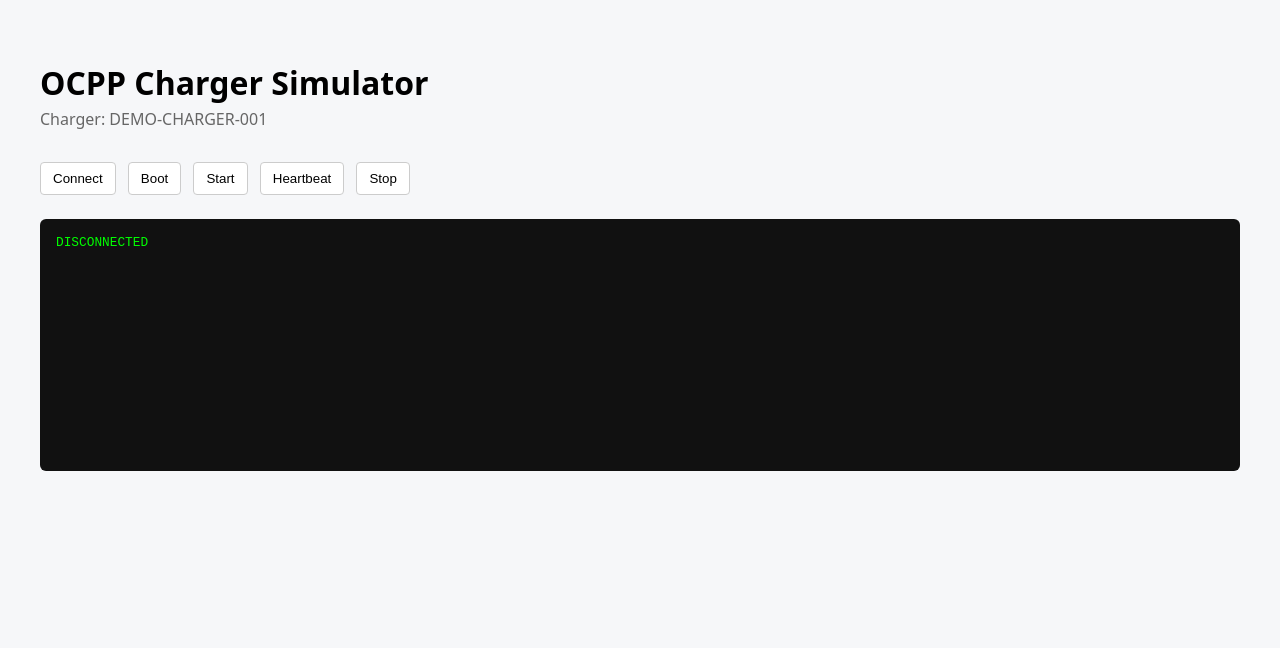
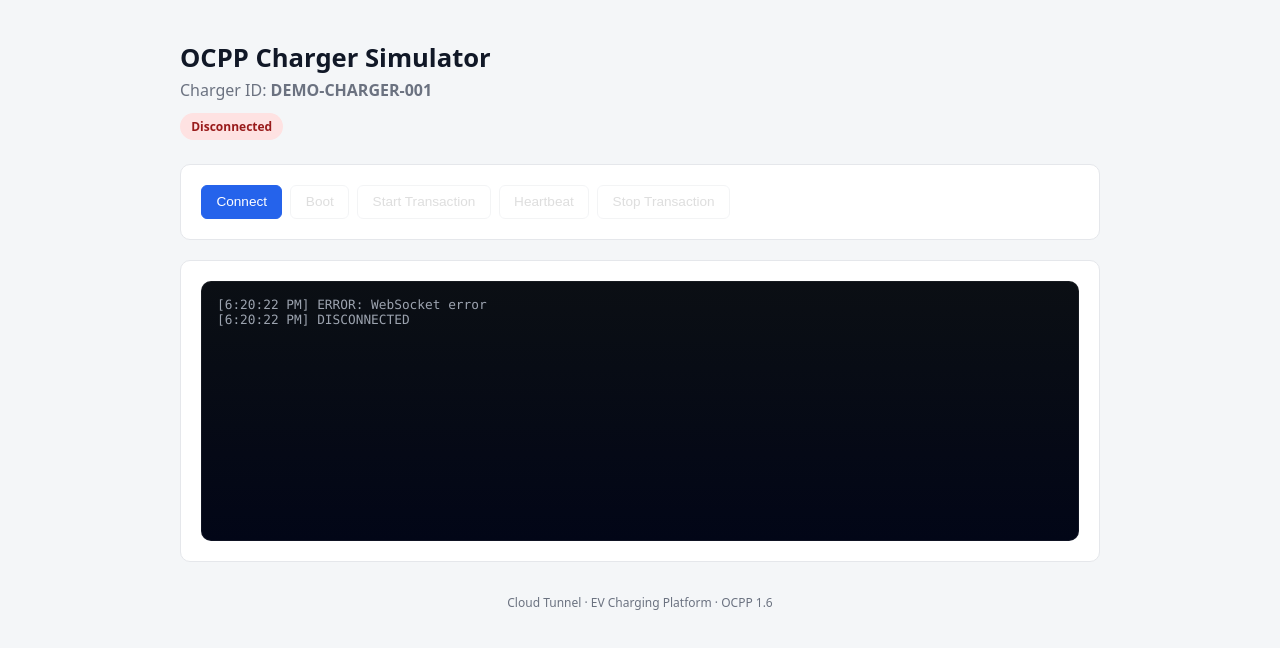
Before and after one commit to islas104/ev-charging-management-platform, a plain HTML site: page frontend/index.html in a window 1280 px wide. Both pictures are taken after a click on the button "Connect". Drawn offline with Linux system fonts and the light colour scheme.

Commit message:
Finalize charger simulator UI and websocket error handling

```diff
--- a/frontend/index.html
+++ b/frontend/index.html
@@ -3,72 +3,212 @@
 <head>
   <meta charset="UTF-8" />
   <title>OCPP Charger Simulator</title>
+
   <style>
+    :root {
+      --bg: #f4f6f8;
+      --panel: #ffffff;
+      --primary: #2563eb;
+      --border: #e5e7eb;
+      --text: #111827;
+      --muted: #6b7280;
+      --terminal-bg: #0b0f14;
+      --terminal-text: #22c55e;
+      --danger-bg: #fee2e2;
+      --danger-text: #991b1b;
+      --info-bg: #e0f2fe;
+      --info-text: #075985;
+      --success-bg: #dcfce7;
+      --success-text: #166534;
+    }
+
+    * {
+      box-sizing: border-box;
+    }
+
     body {
+      margin: 0;
       font-family: system-ui, -apple-system, BlinkMacSystemFont, sans-serif;
-      background: #f6f7f9;
-      padding: 2rem;
+      background: var(--bg);
+      color: var(--text);
+      padding: 2.5rem;
+    }
+
+    .container {
+      max-width: 920px;
+      margin: 0 auto;
+    }
+
+    header {
+      margin-bottom: 1.5rem;
     }
 
     h1 {
-      margin-bottom: 0.25rem;
+      margin: 0;
+      font-size: 1.6rem;
     }
 
     .subtitle {
-      color: #666;
-      margin-bottom: 1.5rem;
+      color: var(--muted);
+      margin-top: 0.25rem;
+    }
+
+    .status {
+      display: inline-block;
+      margin-top: 0.75rem;
+      padding: 0.3rem 0.7rem;
+      border-radius: 999px;
+      font-size: 0.75rem;
+      font-weight: 600;
+    }
+
+    .status.disconnected {
+      background: var(--danger-bg);
+      color: var(--danger-text);
+    }
+
+    .status.connected {
+      background: var(--info-bg);
+      color: var(--info-text);
+    }
+
+    .status.active {
+      background: var(--success-bg);
+      color: var(--success-text);
+    }
+
+    .panel {
+      background: var(--panel);
+      border: 1px solid var(--border);
+      border-radius: 10px;
+      padding: 1.25rem;
+      margin-bottom: 1.25rem;
+    }
+
+    .controls {
+      display: flex;
+      gap: 0.5rem;
+      flex-wrap: wrap;
     }
 
     button {
-      padding: 0.5rem 0.75rem;
-      margin-right: 0.5rem;
-      margin-top: 0.5rem;
-      border-radius: 4px;
-      border: 1px solid #ccc;
+      appearance: none;
+      border: 1px solid var(--border);
       background: #fff;
+      padding: 0.55rem 0.9rem;
+      border-radius: 6px;
       cursor: pointer;
+      font-size: 0.85rem;
+      transition: all 0.15s ease;
     }
 
-    button:hover {
-      background: #f0f0f0;
+    button:hover:not(:disabled) {
+      background: #f9fafb;
     }
 
-    pre {
-      margin-top: 1.5rem;
-      background: #111;
-      color: #0f0;
+    button.primary {
+      background: var(--primary);
+      color: #fff;
+      border-color: var(--primary);
+    }
+
+    button.primary:hover:not(:disabled) {
+      opacity: 0.9;
+    }
+
+    button:disabled {
+      opacity: 0.45;
+      cursor: not-allowed;
+    }
+
+    .terminal {
+      background: linear-gradient(180deg, #0b0f14, #020617);
+      color: var(--terminal-text);
+      font-family: ui-monospace, SFMono-Regular, Menlo, monospace;
+      font-size: 0.8rem;
       padding: 1rem;
-      border-radius: 6px;
-      height: 220px;
-      overflow: auto;
-      font-size: 0.8rem;
+      border-radius: 10px;
+      height: 260px;
+      overflow-y: auto;
+      box-shadow: inset 0 0 0 1px rgba(255,255,255,0.05);
+    }
+
+    .terminal .dim {
+      color: #9ca3af;
+    }
+
+    footer {
+      margin-top: 2rem;
+      text-align: center;
+      font-size: 0.75rem;
+      color: var(--muted);
     }
   </style>
 </head>
+
 <body>
+  <div class="container">
 
+    <header>
       <h1>OCPP Charger Simulator</h1>
-  <div class="subtitle">Charger: DEMO-CHARGER-001</div>
+      <div class="subtitle">Charger ID: <strong>DEMO-CHARGER-001</strong></div>
+      <div id="status" class="status disconnected">Disconnected</div>
+    </header>
 
-  <div>
-    <button onclick="connect()">Connect</button>
-    <button onclick="boot()">Boot</button>
-    <button onclick="start()">Start</button>
-    <button onclick="heartbeat()">Heartbeat</button>
-    <button onclick="stop()">Stop</button>
+    <div class="panel">
+      <div class="controls">
+        <button id="connectBtn" class="primary" onclick="connect()">Connect</button>
+        <button id="bootBtn" onclick="boot()">Boot</button>
+        <button id="startBtn" onclick="start()">Start Transaction</button>
+        <button id="heartbeatBtn" onclick="heartbeat()">Heartbeat</button>
+        <button id="stopBtn" onclick="stop()">Stop Transaction</button>
+      </div>
     </div>
 
-  <pre id="log"></pre>
+    <div class="panel">
+      <div class="terminal" id="log"></div>
+    </div>
+
+    <footer>
+      Cloud Tunnel · EV Charging Platform · OCPP 1.6
+    </footer>
+  </div>
 
   <script>
     let socket;
-    let activeTransactionId;
+    let activeTransactionId = null;
+
     const logEl = document.getElementById('log');
+    const statusEl = document.getElementById('status');
 
-    const log = (m) => {
-      logEl.textContent += m + '\n';
+    const connectBtn = document.getElementById('connectBtn');
+    const bootBtn = document.getElementById('bootBtn');
+    const startBtn = document.getElementById('startBtn');
+    const stopBtn = document.getElementById('stopBtn');
+    const heartbeatBtn = document.getElementById('heartbeatBtn');
+
+    function log(message, dim = false) {
+      const ts = new Date().toLocaleTimeString();
+      const line = document.createElement('div');
+      if (dim) line.className = 'dim';
+      line.textContent = `[${ts}] ${message}`;
+      logEl.appendChild(line);
       logEl.scrollTop = logEl.scrollHeight;
-    };
+    }
+
+    function setStatus(type, text) {
+      statusEl.className = `status ${type}`;
+      statusEl.textContent = text;
+    }
+
+    function setButtons(state) {
+      bootBtn.disabled = state === 'disconnected';
+      startBtn.disabled = state !== 'connected';
+      stopBtn.disabled = state !== 'active';
+      heartbeatBtn.disabled = state === 'disconnected';
+    }
+
+    setButtons('disconnected');
 
     const id = () => Math.random().toString(36).substring(2, 8);
 
@@ -78,54 +218,70 @@
         ['ocpp1.6']
       );
 
-      socket.onopen = () => log('CONNECTED');
-      socket.onmessage = e => {
-        log('RECV: ' + e.data);
+      socket.onopen = () => {
+        setStatus('connected', 'Connected (Idle)');
+        setButtons('connected');
+        log('CONNECTED');
+        boot();
+      };
+
+      socket.onclose = () => {
+        setStatus('disconnected', 'Disconnected');
+        setButtons('disconnected');
+        log('DISCONNECTED', true);
+      };
+
+      socket.onerror = () => {
+        log('ERROR: WebSocket error', true);
+      };
+
+      socket.onmessage = (e) => {
+        log(`RECV  ${e.data}`);
         const msg = JSON.parse(e.data);
         if (msg[2]?.transactionId) {
           activeTransactionId = msg[2].transactionId;
         }
       };
-      socket.onclose = () => log('DISCONNECTED');
+    }
+
+    function send(action, payload) {
+      const msg = [2, id(), action, payload];
+      socket.send(JSON.stringify(msg));
+      log(`SEND  ${action}`);
     }
 
     function boot() {
-      socket.send(JSON.stringify([
-        2, id(), 'BootNotification',
-        { chargePointVendor: 'CloudTunnel', chargePointModel: 'CT-AC-7KW' }
-      ]));
-      log('SEND: BootNotification');
+      send('BootNotification', {
+        chargePointVendor: 'CloudTunnel',
+        chargePointModel: 'CT-AC-7KW'
+      });
     }
 
     function start() {
-      socket.send(JSON.stringify([
-        2, id(), 'StartTransaction',
-        {
+      send('StartTransaction', {
         connectorId: 1,
         idTag: 'RFID-12345',
         meterStart: 0,
         timestamp: new Date().toISOString()
-        }
-      ]));
-      log('SEND: StartTransaction');
+      });
+      setStatus('active', 'Charging Session Active');
+      setButtons('active');
     }
 
     function stop() {
-      socket.send(JSON.stringify([
-        2, id(), 'StopTransaction',
-        {
+      send('StopTransaction', {
         transactionId: activeTransactionId,
         meterStop: 12,
         timestamp: new Date().toISOString(),
         reason: 'Local'
-        }
-      ]));
-      log('SEND: StopTransaction');
+      });
+      activeTransactionId = null;
+      setStatus('connected', 'Connected (Idle)');
+      setButtons('connected');
     }
 
     function heartbeat() {
-      socket.send(JSON.stringify([2, id(), 'Heartbeat', {}]));
-      log('SEND: Heartbeat');
+      send('Heartbeat', {});
     }
   </script>
 </body>
```
Lines whose indentation alone changed are shown as unchanged.
